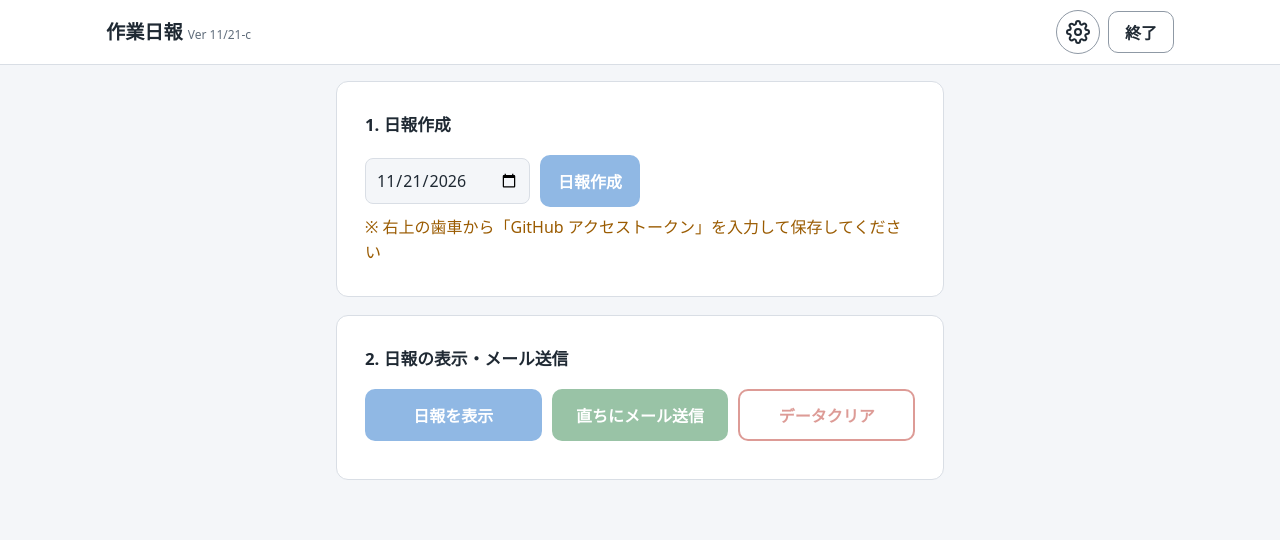
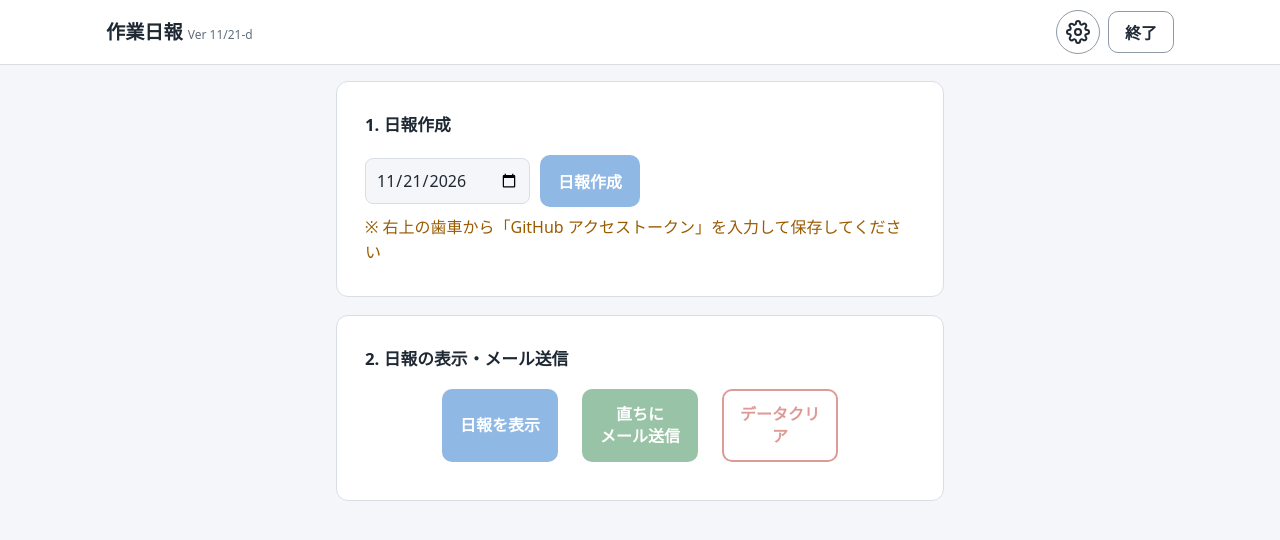
Before and after one commit to markone-1/cocona-report2-app, a plain HTML site: page index.html in a window 1280 px wide. Drawn offline with Linux system fonts and the light colour scheme.

Commit message:
日報の表示・メール送信の3つのボタンを中央基準で並べ、真ん中のボタンを2行表示に、Ver 11/21-d
Co-Authored-By: Claude Opus 5.5 <noreply@anthropic.com>

```diff
--- a/index.html
+++ b/index.html
@@ -49,8 +49,9 @@
   /* 欄を読み取り専用にすると右端の▼(カレンダー)印が消えるので、元どおり表示する */
   input[type=date][readonly]::-webkit-calendar-picker-indicator { display: block; opacity: 1; visibility: visible; cursor: pointer; }
   /* 日報を表示・直ちにメール送信・データクリアは同じ大きさにそろえる */
-  .report-btns { display: grid; grid-template-columns: repeat(3, 1fr); gap: 10px; align-items: stretch; }
-  .report-btns button { width: 100%; padding: 12px 8px; border-width: 2px; }
+  /* 横幅は真ん中のボタンを「直ちに／メール送信」の2行にしたとき（全角5文字＋左右の余白・枠）がちょうど入る幅。3つとも同じ大きさ */
+  .report-btns { display: flex; justify-content: center; gap: 24px; } /* 中央のボタンを真ん中に、左右に同じ間隔で並べる */
+  .report-btns button { flex: 0 1 calc(5em + 36px); min-width: 0; padding: 12px 16px; border-width: 2px; line-height: 1.4; } /* 画面が狭いときだけ縮む */
   .wide { width: 100%; }
   .muted { color: var(--sub); font-size: .9rem; }
   .warn { color: var(--warn); }
@@ -111,7 +112,7 @@
 </head>
 <body>
 <header><div class="in">
-  <h1>作業日報 <small>Ver 11/21-c</small></h1>
+  <h1>作業日報 <small>Ver 11/21-d</small></h1>
   <div class="row" style="flex-wrap:nowrap;gap:8px">
     <button class="icon-btn" id="openSettings" aria-label="設定">
       <svg viewBox="0 0 24 24" fill="none" stroke="currentColor" stroke-width="2" stroke-linecap="round" stroke-linejoin="round" aria-hidden="true"><circle cx="12" cy="12" r="3"></circle><path d="M19.4 15a1.65 1.65 0 0 0 .33 1.82l.06.06a2 2 0 1 1-2.83 2.83l-.06-.06a1.65 1.65 0 0 0-1.82-.33 1.65 1.65 0 0 0-1 1.51V21a2 2 0 1 1-4 0v-.09A1.65 1.65 0 0 0 9 19.4a1.65 1.65 0 0 0-1.82.33l-.06.06a2 2 0 1 1-2.83-2.83l.06-.06A1.65 1.65 0 0 0 4.68 15a1.65 1.65 0 0 0-1.51-1H3a2 2 0 1 1 0-4h.09A1.65 1.65 0 0 0 4.6 9a1.65 1.65 0 0 0-.33-1.82l-.06-.06a2 2 0 1 1 2.83-2.83l.06.06A1.65 1.65 0 0 0 9 4.68a1.65 1.65 0 0 0 1-1.51V3a2 2 0 1 1 4 0v.09a1.65 1.65 0 0 0 1 1.51 1.65 1.65 0 0 0 1.82-.33l.06-.06a2 2 0 1 1 2.83 2.83l-.06.06A1.65 1.65 0 0 0 19.4 9a1.65 1.65 0 0 0 1.51 1H21a2 2 0 1 1 0 4h-.09a1.65 1.65 0 0 0-1.51 1z"></path></svg>
@@ -151,7 +152,7 @@
     <h2>2. 日報の表示・メール送信</h2>
     <div class="report-btns">
       <button id="viewBtn" class="primary" disabled>日報を表示</button>
-      <button id="mailBtn" class="green" disabled>直ちにメール送信</button>
+      <button id="mailBtn" class="green" disabled>直ちに<br>メール送信</button>
       <button id="clearBtn" class="quit" disabled>データクリア</button>
     </div>
     <p class="muted" id="status" style="margin:8px 0 0"></p>
```
